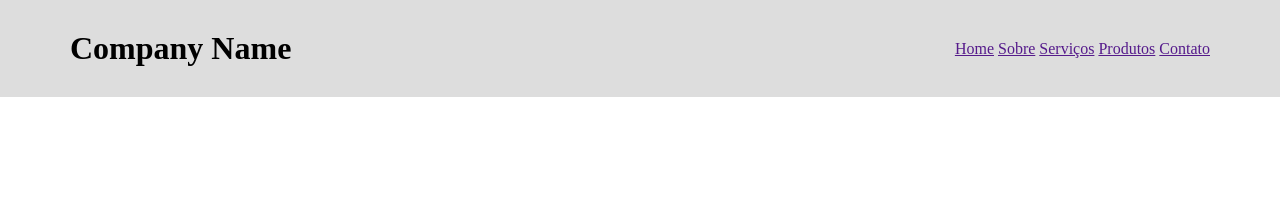
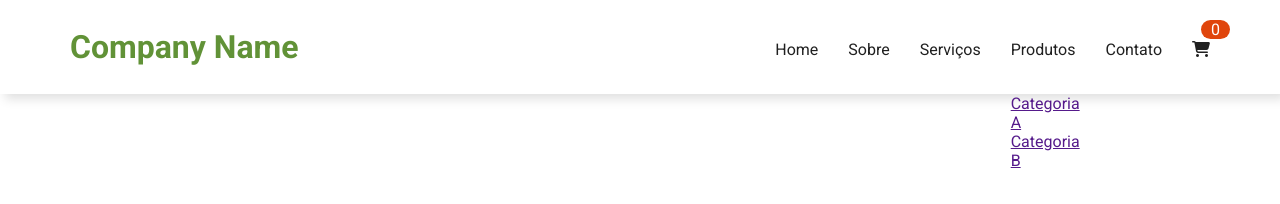
Before and after one commit to gbtomaz/cursodeprogramacao2025, a plain HTML site: page projeto3/index.html in a window 1280 px wide. Drawn offline with Linux system fonts and the light colour scheme.

Commit message:
Created style.css and head improved

```diff
--- a/projeto3/framework.css
+++ b/projeto3/framework.css
@@ -1,6 +1,16 @@
+:root {
+  --success: rgb(97, 146, 55);
+  --warning: rgb(224, 69, 12);
+  --dark: rgb(32, 32, 32);
+}
+
 * {
   margin: 0;
   padding: 0;
+}
+
+body {
+  font-family: "Roboto", sans-serif;
 }
 
 ._debug {
@@ -16,21 +26,21 @@
 
 .bg-light {
   background-color: #ddd;
-
 }
 
 .d-flex {
   display: flex;
-
 }
 
 .justify-content-between {
   justify-content: space-between;
 }
+.column-gap-3 {
+  column-gap: 30px;
+}
 
 .d-inline-block {
   display: inline-block;
-
 }
 
 .align-items-center {
@@ -38,5 +48,50 @@
 }
 
 .py-3 {
-    padding: 30px 0;
+  padding-top: 30px;
+  padding-bottom: 30px;
 }
+
+.px-1 {
+    padding-left: 10px;
+    padding-right: 10px;
+}
+.position-relative {
+    position: relative;
+}
+
+.position-absolute {
+    position: absolute;
+}
+
+.top-15{
+    top: 15px;
+}
+
+.end-0 {
+    right: 0px;
+}
+
+.bg-warning {
+    background-color: var(--warning);
+}
+
+.text-white {
+    color: #fff;
+}
+
+.text-success {
+    color: var(--success);
+}
+
+.rounded-1 {
+    border-radius: 10px;
+}
+
+.shadow {
+    box-shadow: 5px 5px 10px rgba(0, 0, 0, 0.125)
+}
+
+.list-unstyled {
+    list-style: none;
+}
--- a/projeto3/index.html
+++ b/projeto3/index.html
@@ -4,6 +4,12 @@
     <meta charset="UTF-8" />
     <meta name="viewport" content="width=device-width, initial-scale=1.0" />
     <title>Projeto 3</title>
+    <link rel="preconnect" href="https://fonts.googleapis.com" />
+    <link rel="preconnect" href="https://fonts.gstatic.com" crossorigin />
+    <link
+      href="https://fonts.googleapis.com/css2?family=Roboto:ital,wght@0,100..900;1,100..900&display=swap"
+      rel="stylesheet"
+    />
     <link
       rel="stylesheet"
       href="https://cdnjs.cloudflare.com/ajax/libs/font-awesome/6.7.2/css/all.min.css"
@@ -12,18 +18,33 @@
       referrerpolicy="no-referrer"
     />
     <link rel="stylesheet" href="./framework.css" />
+    <link rel="stylesheet" href="./style.css" />
   </head>
   <body>
-    <header class="bg-light py-3">
+    <header class="shadow">
       <div class="container d-flex justify-content-between align-items-center">
-        <h1>Company Name</h1>
+        <h1 class="text-success">Company Name</h1>
         <nav>
-          <ul>
+          <ul class="d-flex column-gap-3 menu">
             <li class="d-inline-block"><a href="">Home</a></li>
             <li class="d-inline-block"><a href="">Sobre</a></li>
             <li class="d-inline-block"><a href="">Serviços</a></li>
-            <li class="d-inline-block"><a href="">Produtos</a></li>
+            <li class="d-inline-block position-relative">
+              <a href="">Produtos</a>
+              <ul class="position-absolute list-unstyled">
+                <li><a href="">Categoria A</a></li>
+                <li><a href="">Categoria B</a></li>
+              </ul>
+            </li>
             <li class="d-inline-block"><a href="">Contato</a></li>
+            <li class="d-inline-block">
+              <a class="position-relative" href=""
+                ><span
+                  class="position-absolute top-15 bg-warning text-white px-1 d-inline-block rounded-1"
+                  >0</span
+                ><i class="fa-solid fa-cart-shopping"></i
+              ></a>
+            </li>
           </ul>
         </nav>
       </div>
--- /dev/null
+++ b/projeto3/style.css
@@ -0,0 +1,15 @@
+.menu > li > a {
+  color: var(--dark);
+  text-decoration: none;
+  display: inline-block;
+  padding: 35px 0px;
+  border-top: 5px solid transparent;
+}
+
+.menu > li > a:hover {
+  border-top-color: var(--warning);
+}
+
+.menu > li > a span {
+  right: -20px;
+}
```
Lines whose indentation alone changed are shown as unchanged.
